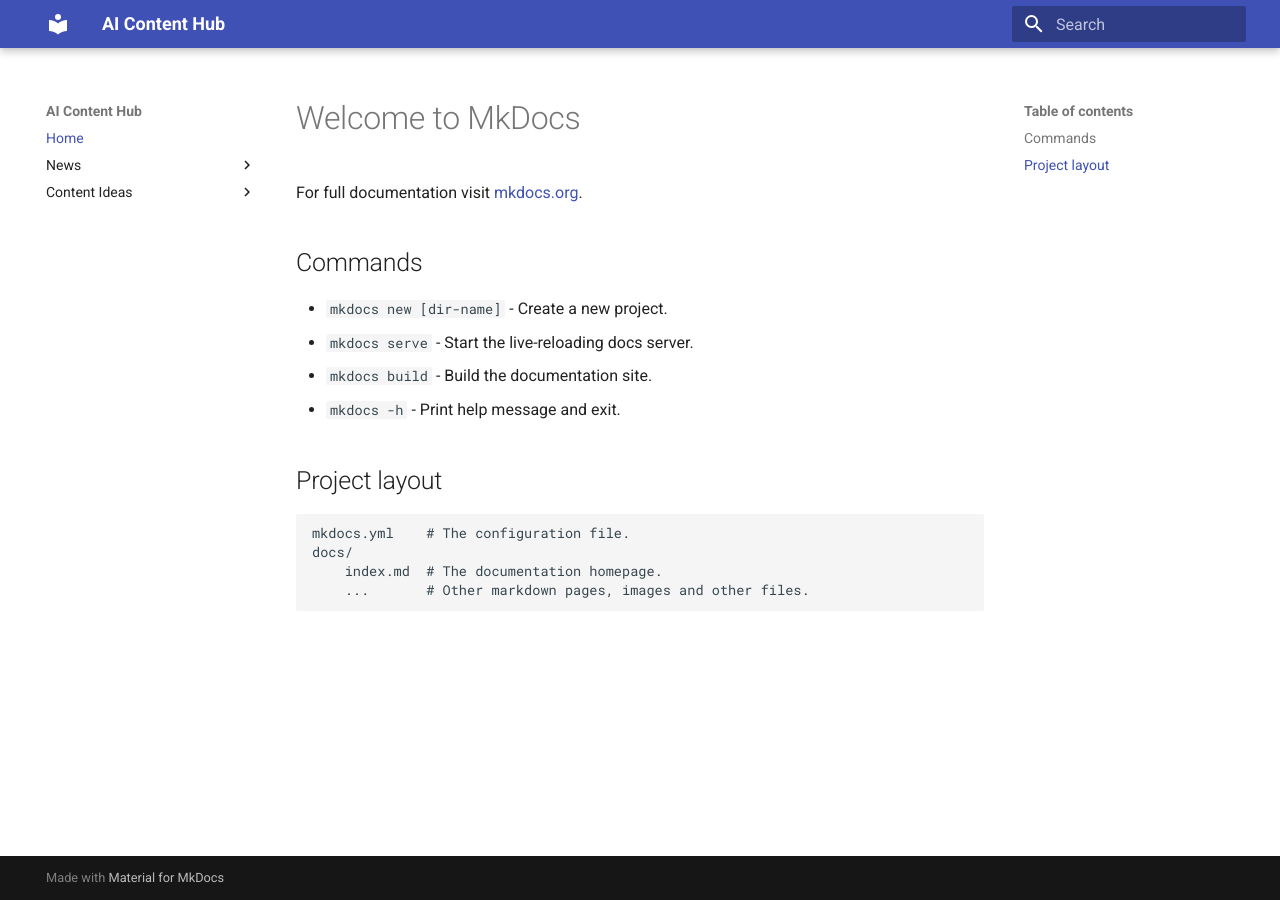
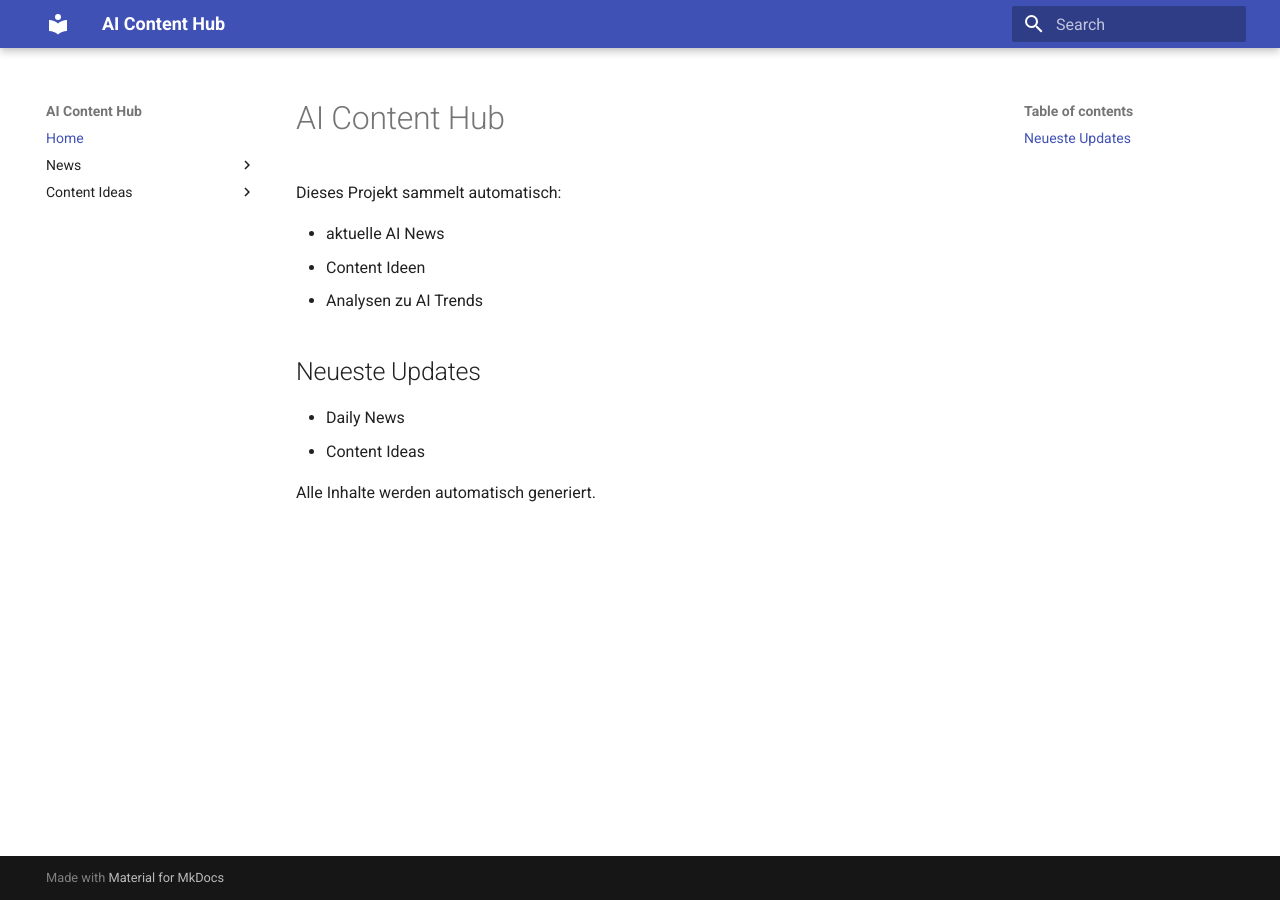
Before and after one commit to helsoc7/ai-content-repo, an MkDocs documentation site: the page built from docs/index.md, in a window 1280 px wide. Built offline with MkDocs 1.6.1 and Material for MkDocs 9.7.7, drawn with Linux system fonts in a browser that asks for light colours.

Commit message:
Revise index.md for AI Content Hub documentation
Updated the documentation to reflect the AI Content Hub project and its features.

```diff
--- a/docs/index.md
+++ b/docs/index.md
@@ -1,17 +1,14 @@
-# Welcome to MkDocs
+# AI Content Hub
 
-For full documentation visit [mkdocs.org](https://www.mkdocs.org).
+Dieses Projekt sammelt automatisch:
 
-## Commands
+- aktuelle AI News
+- Content Ideen
+- Analysen zu AI Trends
 
-* `mkdocs new [dir-name]` - Create a new project.
-* `mkdocs serve` - Start the live-reloading docs server.
-* `mkdocs build` - Build the documentation site.
-* `mkdocs -h` - Print help message and exit.
+## Neueste Updates
 
-## Project layout
+- Daily News
+- Content Ideas
 
-    mkdocs.yml    # The configuration file.
-    docs/
-        index.md  # The documentation homepage.
-        ...       # Other markdown pages, images and other files.
+Alle Inhalte werden automatisch generiert.
```
